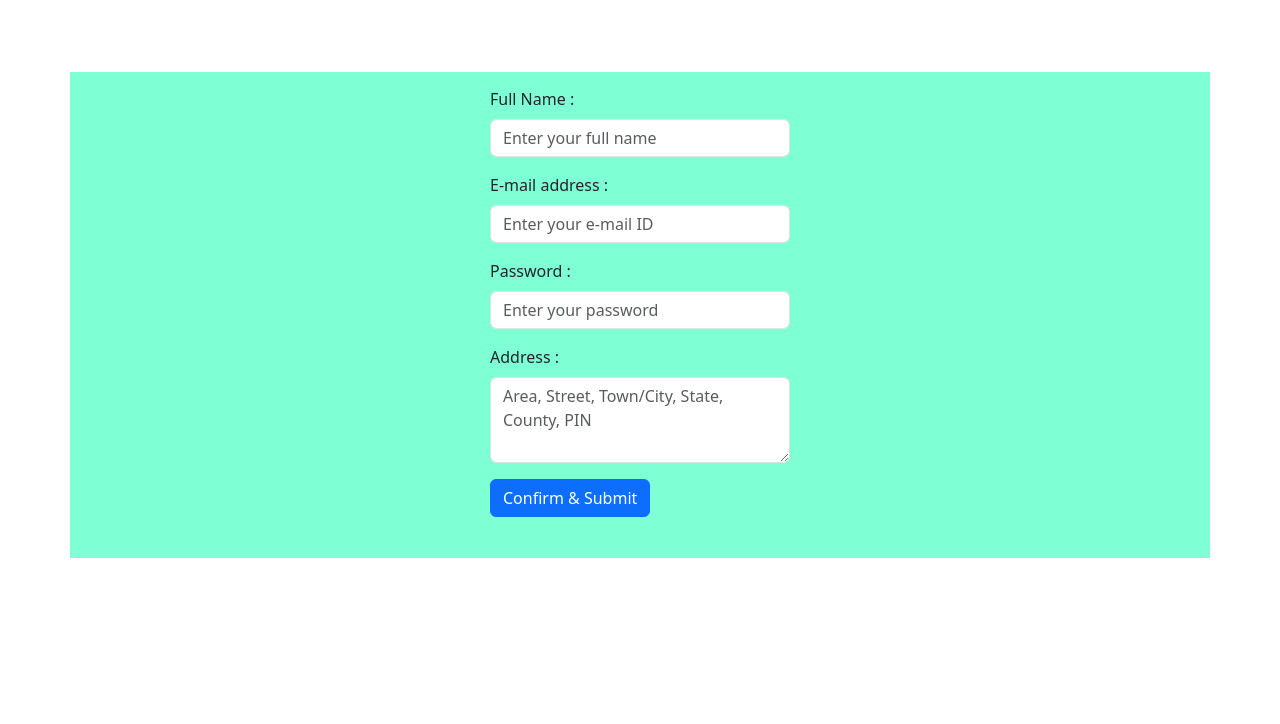
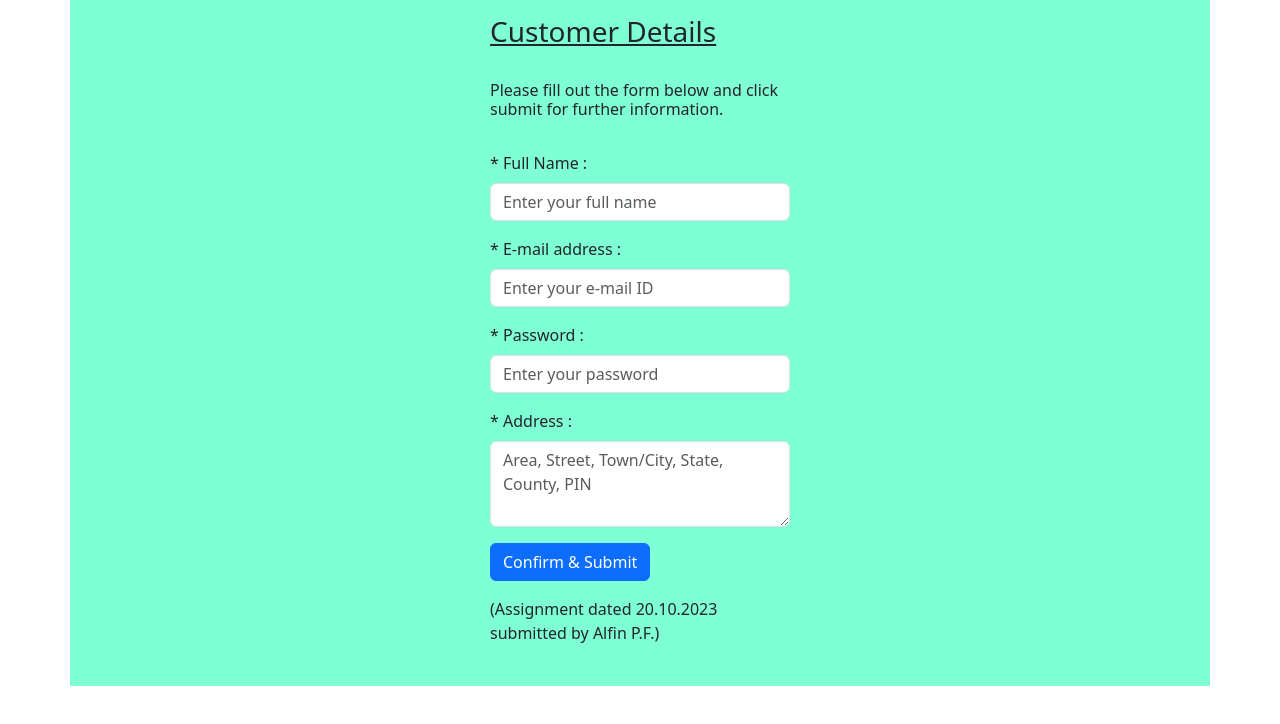
Before and after one commit to alfinpf/form_validation, a plain HTML site: page index.html in a window 1280 px wide. Drawn offline with nearby package versions, Linux system fonts and the light colour scheme.

Commit message:
favicon and headings added

```diff
--- a/index.html
+++ b/index.html
@@ -5,24 +5,37 @@
   <meta charset="utf-8">
   <meta name="viewport" content="width=device-width, initial-scale=1">
   <title>FORM VALIDATION !</title>
+  <link rel="icon" href="./icon.png">
   <link href="https://cdn.jsdelivr.net/npm/bootstrap@5.3.2/dist/css/bootstrap.min.css" rel="stylesheet"
     integrity="sha384-T3c6CoIi6uLrA9TneNEoa7RxnatzjcDSCmG1MXxSR1GAsXEV/Dwwykc2MPK8M2HN" crossorigin="anonymous">
 </head>
 
 <body>
 
-  <br />
-  <br />
-  <br />
+
+
+
 
   <div class="container" style="background-color: aquamarine;">
 
     <div style="width: 300px; margin-left: auto; margin-right: auto; padding-bottom: 25px; padding-top: 15px;">
 
+      <h3 class="text-decoration-underline">
+        Customer Details
+      </h3>
+
+      <br/>
+
+      <h6 class>
+        Please fill out the form below and click submit for further information.
+      </h6>
+
+      <br/>
+
       <form onsubmit="formSubmit(event);">
 
         <div class="mb-3">
-          <label for="userFullName" class="form-label">Full Name :</label>
+          <label for="userFullName" class="form-label">* Full Name :</label>
           <input type="text" minlength="3" maxlength="35" class="form-control" id="userFullName"
             placeholder="Enter your full name" name="fullName" required>
           <!--Alternate for adding warnings
@@ -32,17 +45,17 @@
           -->
         </div>
         <div class="mb-3">
-          <label for="userEmail" class="form-label">E-mail address :</label>
+          <label for="userEmail" class="form-label">* E-mail address :</label>
           <input type="email" class="form-control" id="userEmail" placeholder="Enter your e-mail ID"
             name="userEmail required" required>
         </div>
         <div class="mb-3">
-          <label for="userPassword" class="form-label">Password :</label>
+          <label for="userPassword" class="form-label">* Password :</label>
           <input type="password" minlength="8" maxlength="16" class="form-control" id="userPassword"
             placeholder="Enter your password" required>
         </div>
         <div class="mb-3">
-          <label for="userAddress" class="form-label">Address :</label>
+          <label for="userAddress" class="form-label">* Address :</label>
           <textarea class="form-control" minlength="25" maxlength="75" id="userAddress"
             placeholder="Area, Street, Town/City, State, County, PIN" rows="3" required></textarea>
         </div>
@@ -52,7 +65,11 @@
 
       </form>
 
+      <p>(Assignment dated 20.10.2023 submitted by Alfin P.F.)</p>
+
     </div>
+
+
 
   </div>
 
```
Also changed, not shown: icon.png (added).
